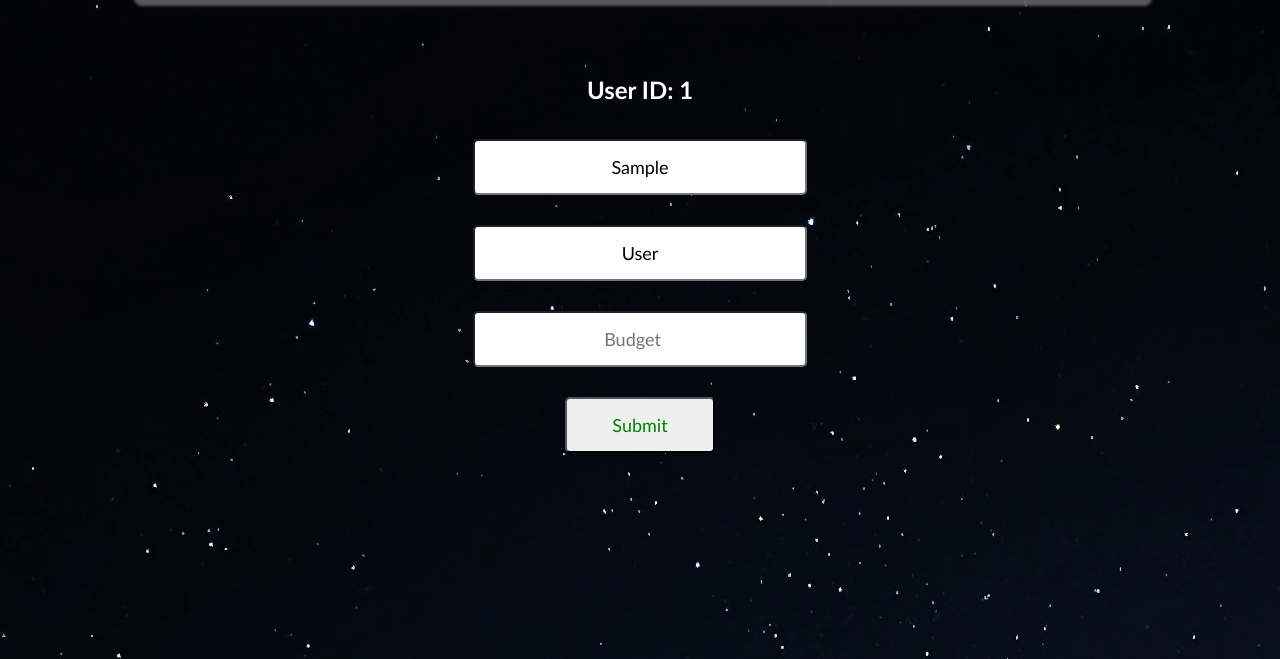
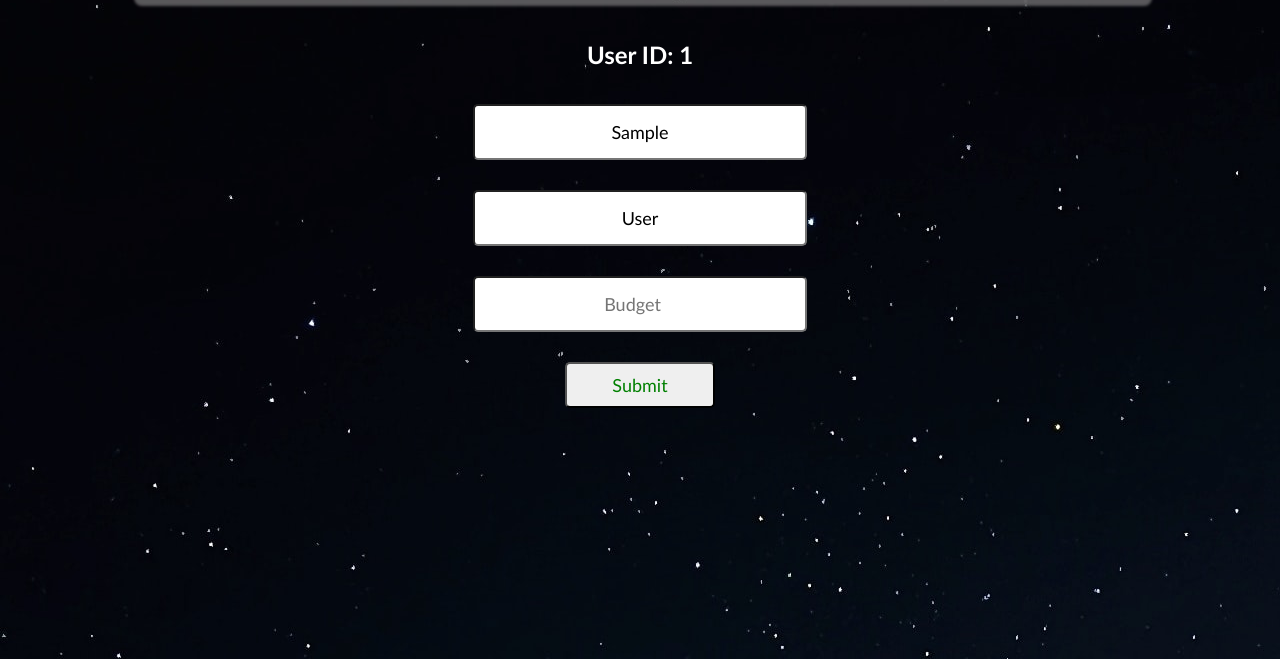
Before and after one commit to mathiaskerr/ClanBank, a Flask app: page /profile/1/edit in a window 1280 px wide. Shown: the part 141-800 px from the top of the page. Run offline with Flask 2, Linux system fonts and the light colour scheme; a database or web service that is not in the repository returns one stand-in record (values such as "Sample title"); some libraries are stand-ins or nearby versions.

Commit message:
edit forms looking good

```diff
--- a/static/css/style.css
+++ b/static/css/style.css
@@ -150,20 +121,7 @@ button.delete{
     margin-top: 50px;
     margin-bottom: 20px;
 }
-.profile > div > input {
-    width: 300px;
-    padding: 15px;
-    color: black;
-    margin: 15px;
-    font-size: large;
-}
-.profile > button {
-    width: 150px;
-    color: green;
-    padding: 15px;
-    font-size: large;
-    margin: 15px;
-}
+
 .profile-edit > input{
     width: 100px;
     color: green;
@@ -282,3 +183,34 @@ button.delete{
     margin-left: 1%;
     margin-right:1%;
 }
+ /* most edit forms styled here */
+
+
+.input-form > div > input{
+    width: 300px;
+    padding: 15px;
+    color: black;
+    margin: 15px;
+    font-size: large;
+}
+
+.input-form > div > select {
+    width: 332px;
+    padding: 15px;
+    color: black;
+    margin: 15px;
+    font-size: large;
+}
+
+.input-form > button {
+    width: 150px;
+    color: green;
+    padding: 10px;
+    font-size: large;
+    margin: 15px;
+
+}
+
+.input-form-title{
+    margin-top: 40px;
+}
--- a/templates/merchants/edit.html
+++ b/templates/merchants/edit.html
@@ -2,8 +2,8 @@
 
 {% block content %}
 
-<h1 class="merchant-edit-title">Merchant ID: {{merchant.id}}</h1>
-<form class="merchant-edit" action="/merchant/{{merchant.id}}/edit_complete" method="post">
+<h1 class="input-form-title">Merchant ID: {{merchant.id}}</h1>
+<form class="input-form" action="/merchant/{{merchant.id}}/edit_complete" method="post">
     <div>
         <input type="text" id="name" value="{{merchant.name}}" name="name" placeholder="Merchant" required >
     </div>
--- a/templates/transactions/edit.html
+++ b/templates/transactions/edit.html
@@ -1,9 +1,9 @@
 {% extends 'base.html'%}
 
 {% block content %}
-<h2 class="transactions-edit-title">Order no: {{transaction.id}}</h2>
+<h2 class="input-form-title">Order no: {{transaction.id}}</h2>
 
-<form class="transactions-edit" action="/transaction/{{transaction.id}}/edit" method="post">
+<form class="input-form" action="/transaction/{{transaction.id}}/edit" method="post">
     <div>
         <select id="merchant" name="merchant_id">
             {% for merchant in merchants %}
--- a/templates/transactions/new.html
+++ b/templates/transactions/new.html
@@ -1,9 +1,9 @@
 {% extends 'base.html'%}
 
 {% block content %}
-<h1 class="transaction-new-title"> New Transaction</h1>
+<h1 class="input-form-title"> New Transaction</h1>
 
-<form class="transaction-new" action="/transactions" method="post">
+<form class="input-form" action="/transactions" method="post">
     <div>
         <!-- <label for="merchant">Merchant</label> -->
         <select id="merchant" name="merchant_id">
--- a/templates/users/edit.html
+++ b/templates/users/edit.html
@@ -2,8 +2,8 @@
 
 {% block content %}
 
-<h2 class="profile-edit-title">User ID: {{user.id}}</h2>
-<form class="profile"action="/profile/{{user.id}}/update" method="post">
+<h2 class="input-form-title">User ID: {{user.id}}</h2>
+<form class="input-form"action="/profile/{{user.id}}/update" method="post">
     <div>
         <input type="text" id="first_name" name="first_name" value="{{user.first_name}}" placeholder="First Name" required >
     </div>
```
Also changed, not shown: other parts of static/css/style.css (+0 -86 lines).
